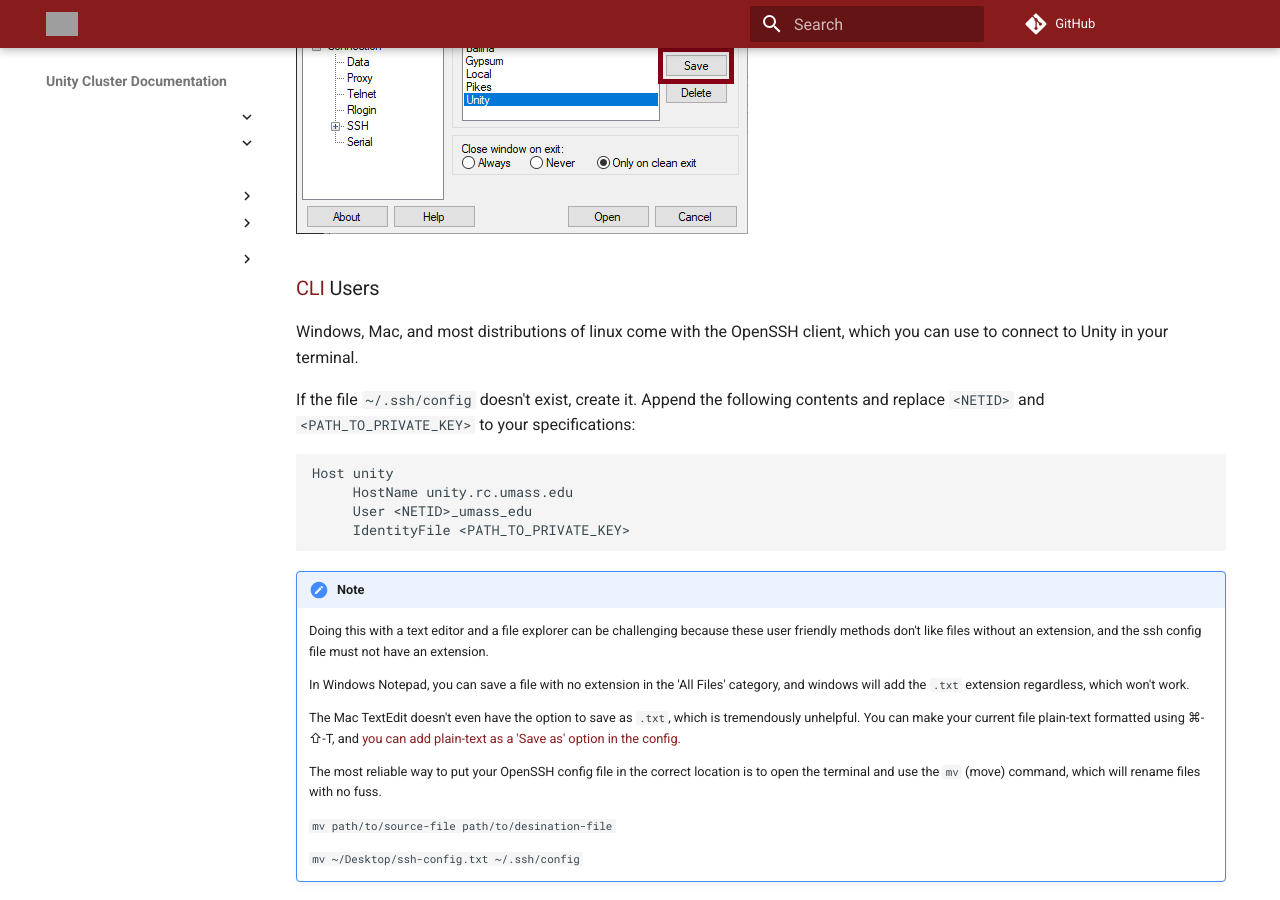
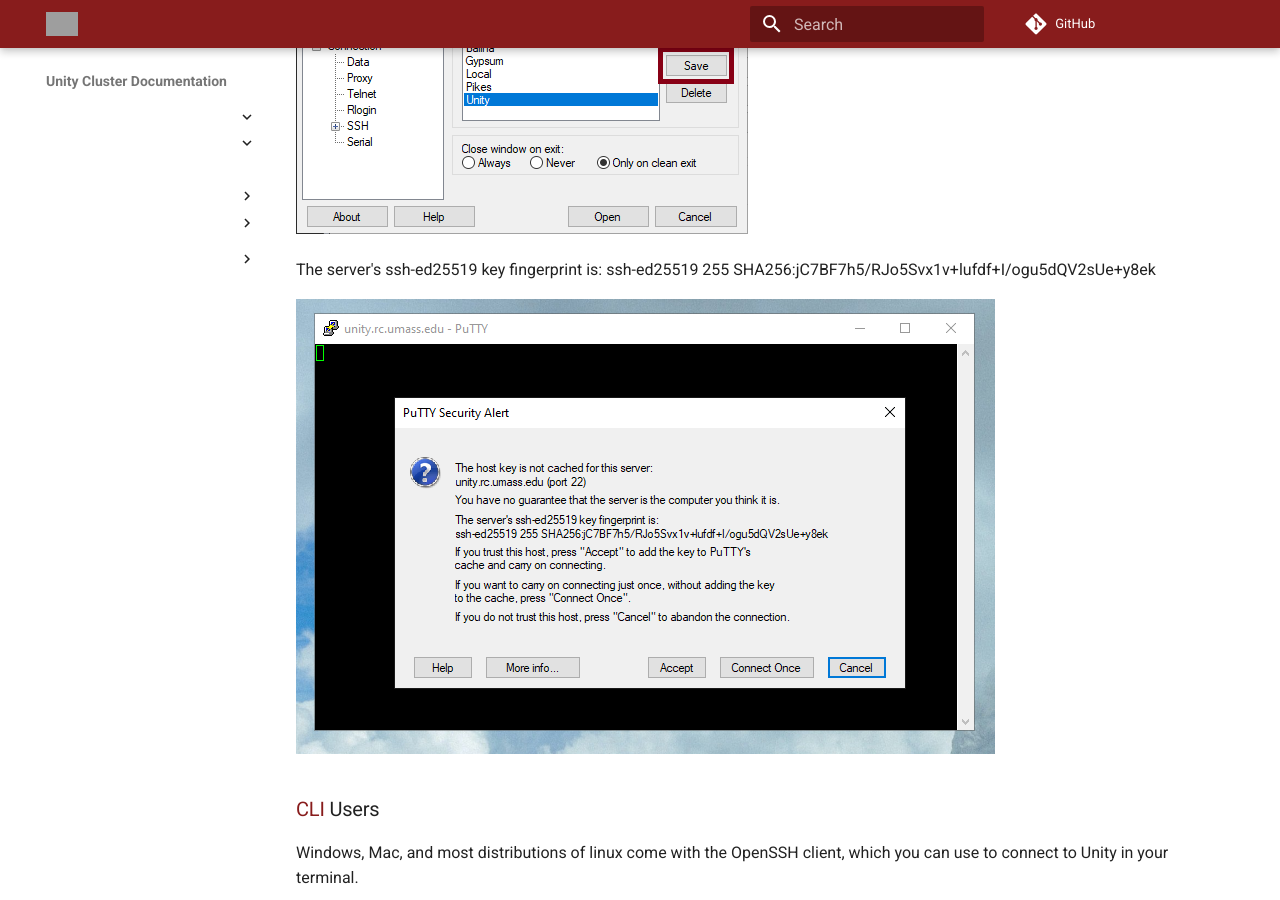
Before and after one commit to UMass-RC/unity-docs, an MkDocs documentation site: the page built from docs/connecting/ssh.md, in a window 1280 px wide and 900 px high, scrolled down 3094 px. Built offline with MkDocs 1.6.1 and Material for MkDocs 9.7.7, drawn with Linux system fonts in a browser that asks for light colours; comment, search, counter and statistics services are not loaded; grey boxes are pictures that could not be loaded.

Commit message:
added key fingerprint in .ssh documentation

```diff
--- a/docs/connecting/ssh.md
+++ b/docs/connecting/ssh.md
@@ -56,6 +56,11 @@
 
 ![PuTTY Save](res/putty-save.png)
 
+The server's ssh-ed25519 key fingerprint is:
+ssh-ed25519 255 SHA256:jC7BF7h5/RJo5Svx1v+lufdf+I/ogu5dQV2sUe+y8ek
+
+![PuTTY Fingerprint](res/putty_fingerprint.PNG)
+
 ### [CLI](https://www.w3schools.com/whatis/whatis_cli.asp) Users ###
 Windows, Mac, and most distributions of linux come with the OpenSSH client, which you can use to connect to Unity in your terminal.
 
```
Also changed, not shown: docs/connecting/res/putty_fingerprint.PNG (added).
